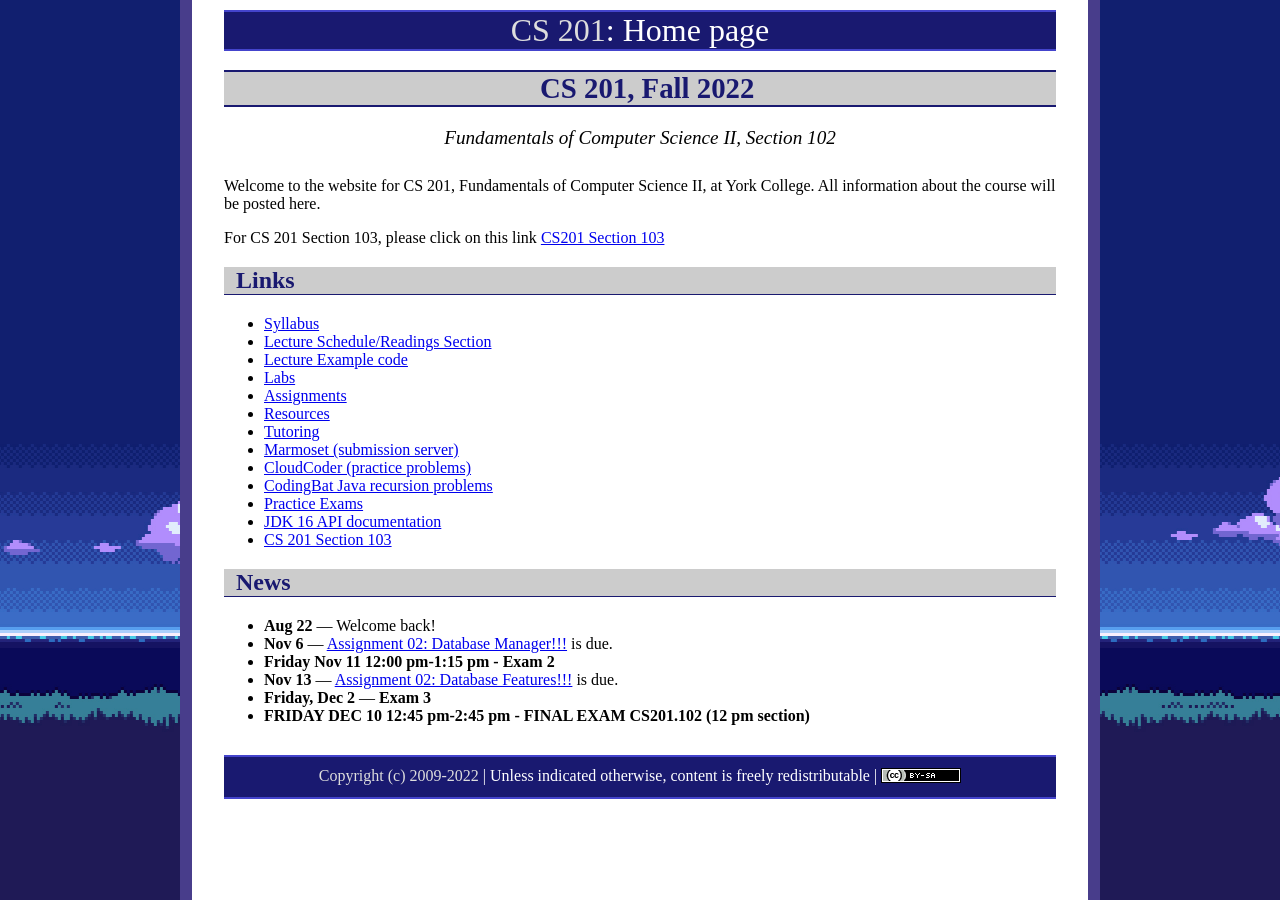
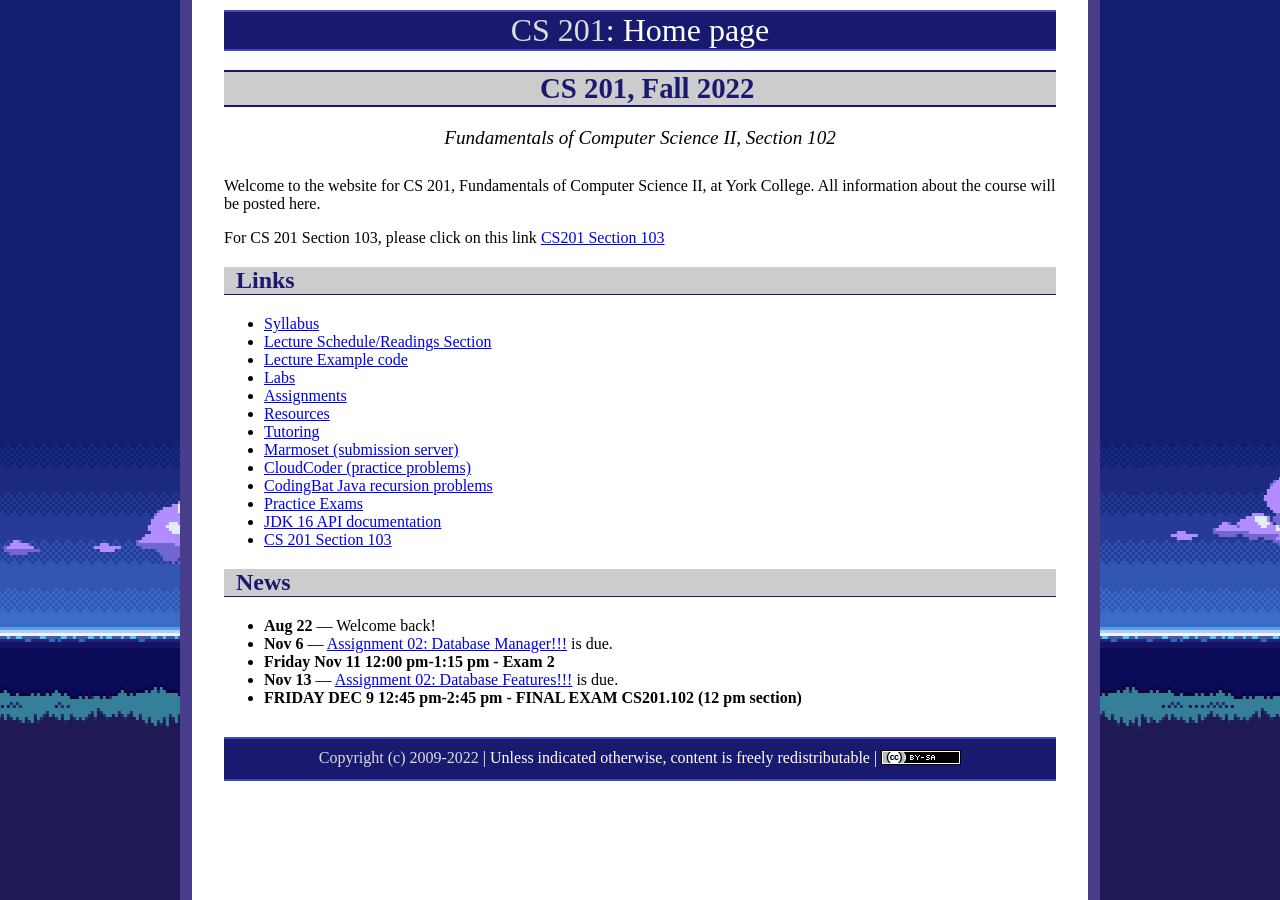
Before and after one commit to ycpcs/cs201-fall2022-102, a Jekyll site: the page built from index.md, in a window 1280 px wide. Built offline with Jekyll 4.4.1, drawn with Linux system fonts in a browser that asks for light colours.

Commit message:
corrected exam 3 date

```diff
--- a/index.md
+++ b/index.md
@@ -32,8 +32,7 @@ For CS 201 Section 103, please click on this link [CS201 Section 103](https://yc
 * **Nov 6** &mdash; [Assignment 02: Database Manager!!!](assign/Assignment_2_milestone_2-Database_Manager.pdf) is due.
 * **Friday Nov 11 12:00 pm-1:15 pm - Exam 2**
 * **Nov 13** &mdash; [Assignment 02: Database Features!!!](assign/Assignment_2_milestone_3-Database_Features.pdf) is due.
-* **Friday, Dec 2** &mdash; **Exam 3**
-* **FRIDAY DEC 10 12:45 pm-2:45 pm - FINAL EXAM CS201.102 (12 pm section)**
+* **FRIDAY DEC 9 12:45 pm-2:45 pm - FINAL EXAM CS201.102 (12 pm section)**
 
 
 
```
